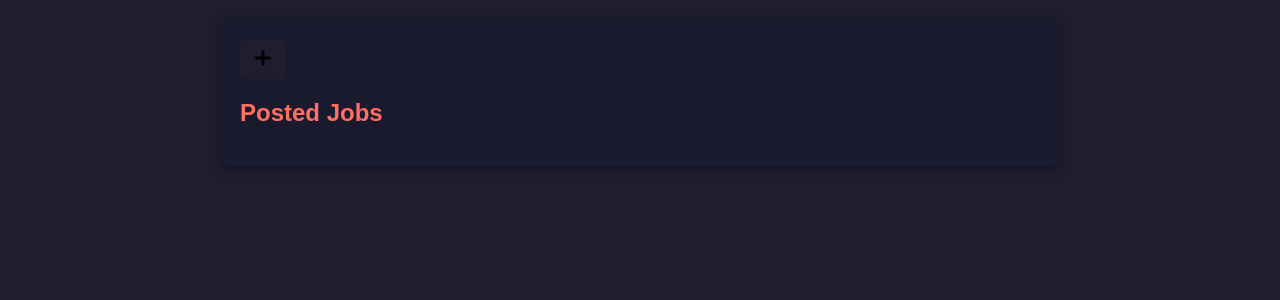
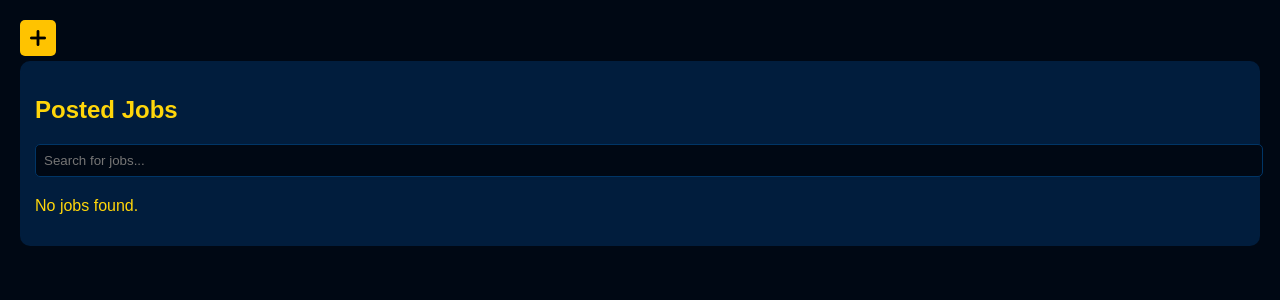
Before and after one commit to MohammedRaghib/react-capstone, a React (Create React App) app: page / in a window 1280 px wide. Shown: the top 300 px of the page. Built offline with nearby package versions, Linux system fonts and the light colour scheme.

Commit message:
styling done

```diff
--- a/src/App.css
+++ b/src/App.css
@@ -1,104 +1,100 @@
 body {
-  font-family: Arial, sans-serif;
-  background-color: #1e1e2f; /* Darker background */
-  margin: 0;
-  padding: 20px;
+  background-color: #000814;
+}
+
+:root {
+  --dark-blue: #000814;
+  --navy-blue: #011D3D;
+  --dark-navy: #003566;
+  --gold: #FFC300;
+  --yellow: #FFD60A;
 }
 
 .job-listing-container {
-  max-width: 800px;
-  margin: auto;
-  background: #1a1a2e; /* Slightly lighter background */
-  border-radius: 8px;
-  box-shadow: 0 2px 10px rgba(0, 0, 0, 0.5);
+  background-color: var(--dark-blue);
+  color: var(--yellow);
   padding: 20px;
+  font-family: Arial, sans-serif;
 }
 
 .add-job-button {
-  background-color: #1e1e2f; /* Match body background */
+  background-color: var(--gold);
+  color: var(--dark-blue);
   border: none;
-  color: #ff6f61; /* Updated color */
-  padding: 10px 15px;
+  padding: 10px;
   border-radius: 5px;
   cursor: pointer;
-  transition: background-color 0.3s;
-}
-
-.add-job-button:hover {
-  background-color: #2a2a3b; /* Updated hover color */
+  font-size: 16px;
+  display: flex;
+  align-items: center;
+  margin-bottom: 5px;
 }
 
 .job-form-container {
+  background-color: var(--navy-blue);
+  padding: 20px;
+  border-radius: 10px;
+  color: var(--yellow);
   margin-bottom: 20px;
-  padding: 20px;
-  border: 1px solid #ff6f61; /* Updated border color */
-  border-radius: 8px;
-  background-color: #1e1e2f; /* Match body background */
 }
 
-h2 {
-  color: #ff6f61; /* Updated color */
+.job-form h2 {
+  color: var(--yellow);
 }
 
-.form-group {
-  margin-bottom: 15px;
+.form-group label {
+  color: var(--gold);
+  font-weight: bold;
 }
 
-label {
-  display: block;
-  color: #d1d1d1; /* Lighter label color */
-  margin-bottom: 5px;
-}
-
-input[type="text"],
-input[type="date"],
-textarea,
-select {
-  width: 90%;
-  padding: 10px;
-  border: 1px solid #ff6f61; /* Updated border color */
+.form-group input,
+.form-group textarea,
+.form-group select {
+  width: 100%;
+  padding: 8px;
+  margin-top: 5px;
+  margin-bottom: 15px;
   border-radius: 5px;
-  transition: border-color 0.3s;
-  background-color: #1a1a2e; /* Updated background color */
-  color: #d1d1d1; /* Text color */
-}
-
-input[type="text"]:focus,
-input[type="date"]:focus,
-textarea:focus,
-select:focus {
-  border-color: #ff6f61; /* Updated focus border color */
+  border: 1px solid var(--dark-navy);
+  background-color: var(--dark-blue);
+  color: var(--yellow);
 }
 
 .submit-button {
-  background-color: #1a1a2e; /* Match form background */
-  color: #ff6f61; /* Updated text color */
+  background-color: var(--gold);
+  color: var(--dark-blue);
+  padding: 10px 15px;
   border: none;
-  padding: 10px 15px;
   border-radius: 5px;
   cursor: pointer;
-  transition: background-color 0.3s;
-}
-
-.submit-button:hover {
-  background-color: #2a2a3b; /* Updated hover color */
+  font-weight: bold;
 }
 
 .jobs-display {
-  margin-top: 20px;
+  background-color: var(--navy-blue);
+  padding: 15px;
+  border-radius: 10px;
+}
+
+.search-container {
+  margin-bottom: 20px;
+}
+
+.search-input {
+  padding: 8px;
+  width: 100%;
+  border-radius: 5px;
+  border: 1px solid var(--dark-navy);
+  background-color: var(--dark-blue);
+  color: var(--yellow);
 }
 
 .job-card {
-  border: 1px solid #ff6f61; /* Updated border color */
+  background-color: var(--dark-navy);
+  padding: 20px;
   border-radius: 8px;
-  padding: 15px;
   margin-bottom: 15px;
-  transition: box-shadow 0.3s;
-  background-color: #2e2e3e; /* Updated background color for job cards */
-}
-
-.job-card:hover {
-  box-shadow: 0 4px 20px rgba(0, 0, 0, 0.2);
+  color: var(--yellow);
 }
 
 .job-card-header {
@@ -108,45 +104,43 @@ select:focus {
 }
 
 .status-badge {
-  background-color: #28a745; /* Keep this color for status badge */
-  color: white;
+  background-color: var(--yellow);
+  color: var(--dark-blue);
   padding: 5px 10px;
-  border-radius: 12px;
+  border-radius: 5px;
+  font-weight: bold;
 }
 
 .details-button {
-  background-color: #ff6f61; /* Updated button color */
+  background-color: var(--gold);
+  color: var(--dark-blue);
+  padding: 8px 10px;
   border: none;
-  color: white;
-  padding: 5px 10px;
   border-radius: 5px;
   cursor: pointer;
-  transition: background-color 0.3s;
-}
-
-.details-button:hover {
-  background-color: #e55a4e; /* Updated hover color */
-}
-
-.job-details {
-  margin-top: 15px;
-  border-top: 1px solid #d1d1d1; /* Updated border color */
-  padding-top: 10px;
-  background-color: #3b3b4f; /* Distinct background color for job details */
-  padding: 15px;
-  border-radius: 5px; /* Rounded corners for job details */
+  margin-top: 10px;
 }
 
 .detail-label {
   font-weight: bold;
-  color: #ff6f61; /* Updated color */
+  color: var(--yellow);
 }
 
-.details-grid {
-  display: flex;
-  justify-content: space-between;
+.edit-button img {
+  cursor: pointer;
 }
 
-.detail-section {
-  margin-top: 10px;
+.edit-button {
+  background-color: var(--gold);
+  color: var(--dark-blue);
+  border: none;
+  padding: 5px 10px;
+  border-radius: 5px;
+  cursor: pointer;
+  transition: background-color 0.3s ease-in-out;
 }
+
+.edit-button:hover {
+  background-color: var(--navy-blue);
+  color: var(--gold);
+}
--- a/src/component/JobListing.js
+++ b/src/component/JobListing.js
@@ -1,9 +1,9 @@
-import React, { useState } from 'react';
+import React, { useState, useEffect } from 'react';
 import plus from './plus.png';
+import pencil from './pencil.png';
 
-
-function JobListing() {
-  const [ShowForm, setShowForm] = useState(false)
+const JobListing = () => {
+  const [showForm, setShowForm] = useState(false);
   const [jobs, setJobs] = useState([]);
   const [selectedJob, setSelectedJob] = useState(null);
   const [formData, setFormData] = useState({
@@ -22,6 +22,19 @@ function JobListing() {
     reportingTo: '',
     remote: 'No'
   });
+  const [searchTerm, setSearchTerm] = useState(null);
+  const [filteredJobs, setFilteredJobs] = useState(jobs);
+
+  useEffect(() => {
+    if (searchTerm) {
+      const results = jobs.filter(job =>
+        job.name.toLowerCase().includes(searchTerm.toLowerCase())
+      );
+      setFilteredJobs(results);
+    } else {
+      setFilteredJobs(jobs);
+    }
+  }, [searchTerm, jobs]);
 
   const handleInputChange = (e) => {
     const { name, value } = e.target;
@@ -54,7 +67,7 @@ function JobListing() {
 
     setJobs(prevJobs => [...prevJobs, newJob]);
     resetForm();
-    form()
+    toggleForm();
   };
 
   const resetForm = () => {
@@ -80,14 +93,18 @@ function JobListing() {
     setSelectedJob(selectedJob === jobId ? null : jobId);
   };
 
-  const form = () => {
-    setShowForm(!ShowForm)
-  }
+  const toggleForm = () => {
+    setShowForm(!showForm);
+  };
 
   return (
     <div className="job-listing-container">
-      {!ShowForm && (<button onClick={form} className='add-job-button'><img src={plus} alt='Plus icon' height={16} width={16} /></button>)}
-      {ShowForm && (
+      {!showForm && (
+        <button onClick={toggleForm} className='add-job-button'>
+          <img src={plus} alt='Plus icon' height={16} width={16} />
+        </button>
+      )}
+      {showForm && (
         <aside className="job-form-container">
           <h2>Add New Job</h2>
           <form className="job-form">
@@ -260,7 +277,18 @@ function JobListing() {
 
       <main className="jobs-display">
         <h2>Posted Jobs</h2>
-        {jobs.map((job) => (
+        <div className="search-container">
+          <input
+            type="text"
+            placeholder="Search for jobs..."
+            value={searchTerm}
+            onChange={(e) => setSearchTerm(e.target.value)}
+            className="search-input"
+          />
+        </div>
+        <div className='All-cards'>
+          {filteredJobs.length > 0 ? (
+            filteredJobs.map((job) => (
               <div key={job.id} className="job-card">
                 <div className="job-card-header">
                   <div>
@@ -345,10 +373,14 @@ function JobListing() {
                   </div>
                 )}
               </div>
-        ))}
+            ))
+          ) : (
+            <p>No jobs found.</p>
+          )}
+        </div>
       </main>
     </div>
   );
-}
+};
 
 export default JobListing;
```
Also changed, not shown: src/component/Idgen.js (added), src/component/pencil.png (added). Lines whose indentation alone changed are shown as unchanged.
